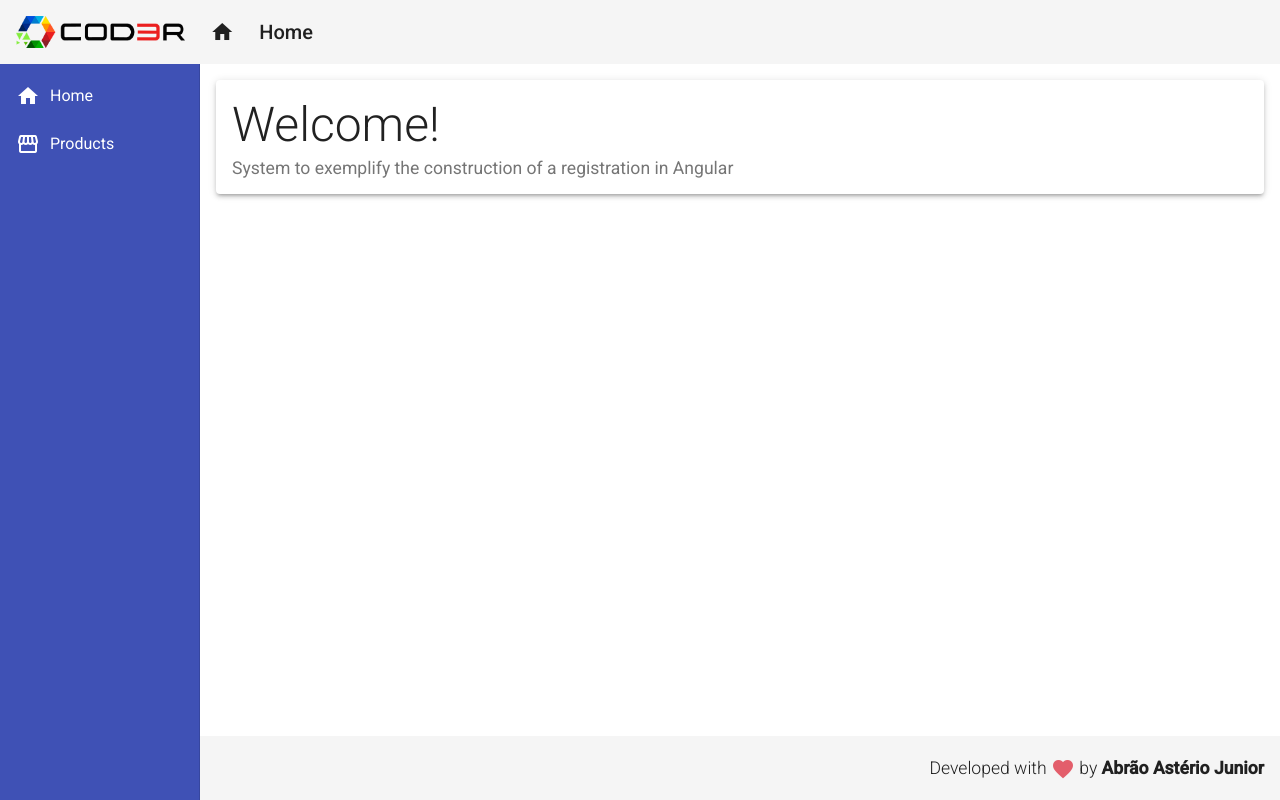
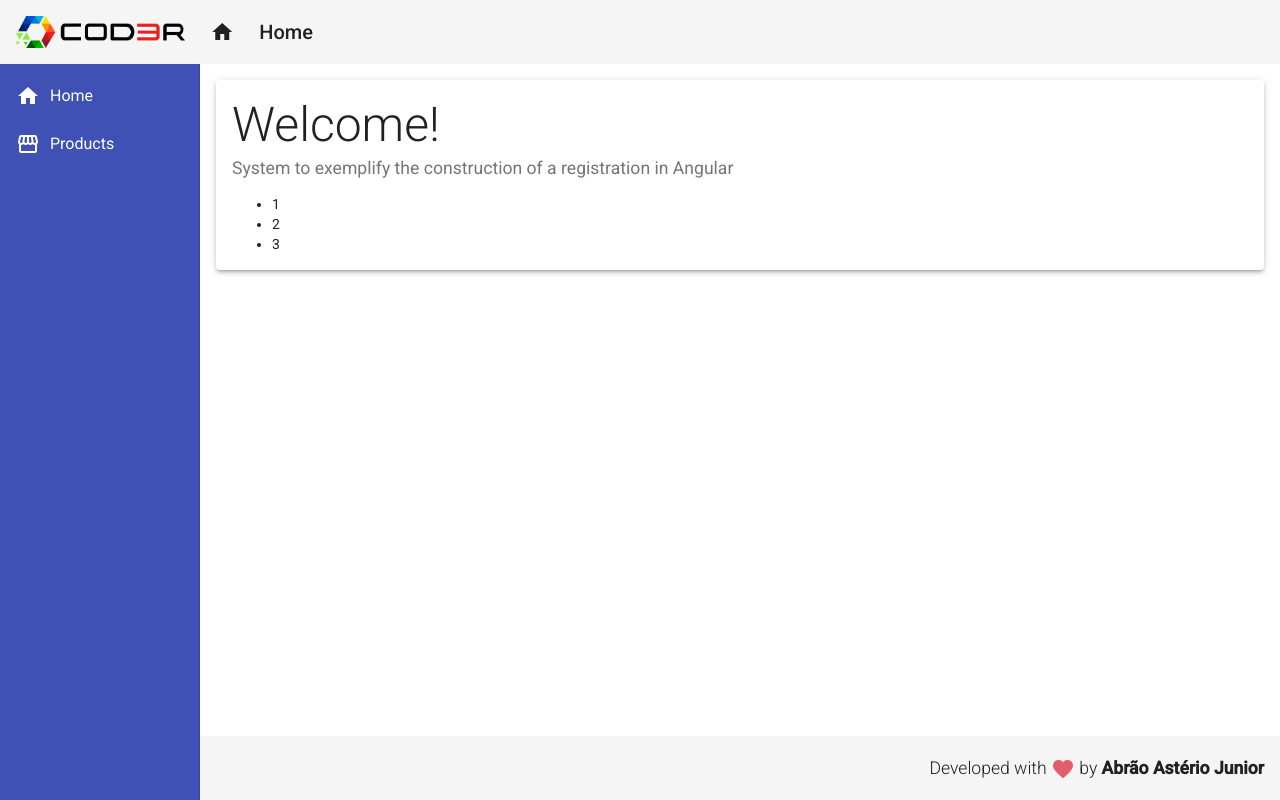
Before and after one commit to abraojr/API-with-Angular-9, an Angular app in the folder frontend/: page / in a window 1280 px wide. Built offline with nearby package versions, Linux system fonts and the light colour scheme.

Commit message:
Example of a Structural Directive

```diff
--- a/frontend/src/app/app.module.ts
+++ b/frontend/src/app/app.module.ts
@@ -16,6 +16,7 @@
 import { HomeComponent } from "./views/home/home.component";
 import { ProductCrudComponent } from './views/product-crud/product-crud.component';
 import { RedDirective } from './directives/red.directive';
+import { ForDirective } from './directives/for.directive';
 
 @NgModule({
   declarations: [
@@ -26,6 +27,7 @@
     HomeComponent,
     ProductCrudComponent,
     RedDirective,
+    ForDirective,
   ],
   imports: [
     BrowserModule,
--- /dev/null
+++ b/frontend/src/app/directives/for.directive.ts
@@ -0,0 +1,25 @@
+import {
+  Directive,
+  Input,
+  OnInit,
+  TemplateRef,
+  ViewContainerRef,
+} from "@angular/core";
+
+@Directive({
+  selector: "[myFor]",
+})
+export class ForDirective implements OnInit {
+  @Input("myForEm") numbers?: number[];
+
+  constructor(
+    private container: ViewContainerRef,
+    private template: TemplateRef<any>
+  ) {}
+
+  ngOnInit(): void {
+    for (let number of this.numbers!) {
+      this.container.createEmbeddedView(this.template, { $implicit: number });
+    }
+  }
+}
--- a/frontend/src/app/views/home/home.component.html
+++ b/frontend/src/app/views/home/home.component.html
@@ -3,4 +3,7 @@
   <mat-card-subtitle class="subtitle">
     System to exemplify the construction of a registration in Angular
   </mat-card-subtitle>
+  <ul>
+    <li *myFor="let n; em: [1, 2, 3]">{{ n }}</li>
+  </ul>
 </mat-card>
```
